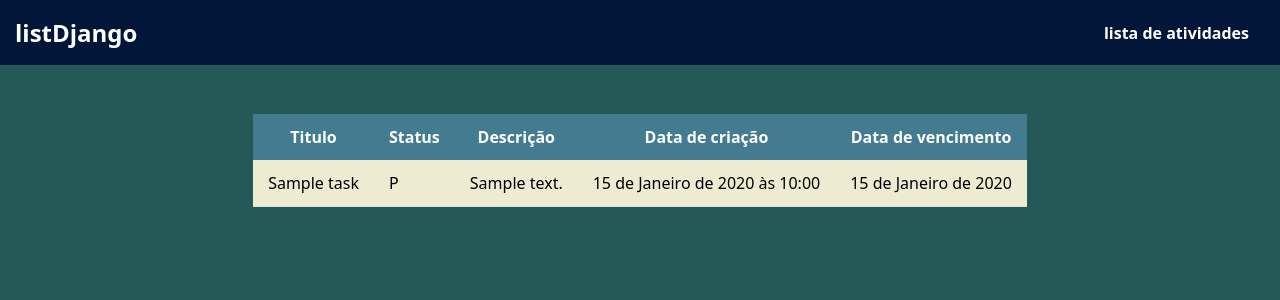
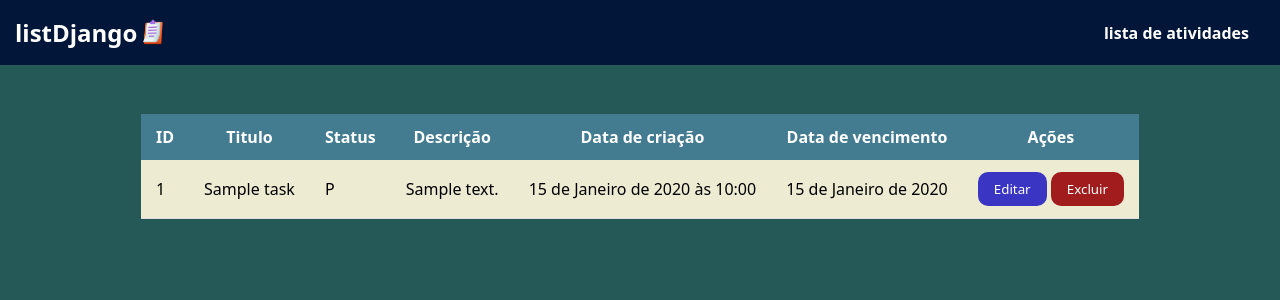
Before and after one commit to llwkascarvalho/Task-Django, a Django app: page / in a window 1280 px wide. Shown: the top 300 px of the page. Run offline with Django 5.2, Linux system fonts and the light colour scheme; tables that the repository leaves empty hold one stand-in row (values such as "Sample post").

Commit message:
Editar e Excluir tarefa

```diff
--- a/setup/urls.py
+++ b/setup/urls.py
@@ -17,10 +17,11 @@ Including another URLconf
 from django.contrib import admin
 from django.urls import path
 #from tasks.views import task_list
-from tasks.views import TaskListView
+from tasks.views import TaskListView, TaskUpdateView
 
 urlpatterns = [
     path('admin/', admin.site.urls),
     #path('',task_list),
     path('',TaskListView.as_view(), name = 'task-list'),
+    path('tasks/<int:pk>/edit/', TaskUpdateView.as_view(), name= 'task-edit'),
 ]
--- a/tasks/static/tasks/css/base.css
+++ b/tasks/static/tasks/css/base.css
@@ -3,6 +3,15 @@
     margin: 0;
     padding: 0;
     font-family: system-ui, -apple-system, BlinkMacSystemFont, 'Segoe UI', Roboto, Oxygen, Ubuntu, Cantarell, 'Open Sans', 'Helvetica Neue', sans-serif;
+}
+.navdiv img {
+    width: 32px;
+}
+
+.logo {
+    display: flex;
+    justify-content: center;
+    align-items: center;
 }
 
 body {
--- a/tasks/static/tasks/css/task_list.css
+++ b/tasks/static/tasks/css/task_list.css
@@ -26,3 +26,21 @@
 .content-table tbody tr:nth-last-of-type(even) {
     background-color: #d6bf8580;
 }
+
+tbody td button{
+    background-color: #437C90;
+    padding: 8px 16px;
+    width: fit-content;
+    border-radius: 10px;
+    border: none;
+}
+
+.btn-editar{
+    background-color: rgb(58, 53, 194);
+}
+.btn-excluir{
+    background-color: rgb(161, 29, 29);
+}
+tbody td button a {
+    color: white;
+}
--- a/tasks/templates/base.html
+++ b/tasks/templates/base.html
@@ -1,3 +1,5 @@
+{% load static %}
+
 <!DOCTYPE html>
 <html lang="pt-br">
 <head>
@@ -6,12 +8,13 @@
     <title>Lista de atividades</title>
     <link rel="stylesheet" href="static\tasks\css\task_list.css">
     <link rel="stylesheet" href="static\tasks\css\base.css">
+    <link rel="shortcut icon" href="{% static 'tasks/img/logo.png' %}" type="image/x-icon">
 </head>
 <body>
     <header>
         <nav class="navbar">
             <div class="navdiv">
-                <div class="logo"><a href="#">listDjango</a></div>
+                <div class="logo"><a href="#">listDjango</a><img src="{% static 'tasks/img/logo.png' %}" alt=""></div>
                 <ul>
                     <li><a href="{% url 'task-list' %}">Lista de atividades</a></li>
                 </ul>
--- a/tasks/templates/tasks/task_list.html
+++ b/tasks/templates/tasks/task_list.html
@@ -9,21 +9,28 @@
     <table class="content-table">
         <thead>
             <tr>
+                <th>ID</th>
                 <th>Titulo</th>
                 <th>Status</th>
                 <th>Descrição</th>
                 <th>Data de criação</th>
                 <th>Data de vencimento</th>
+                <th>Ações</th>
             </tr>
         </thead>
         <tbody>
             {% for task in tasks %}
                 <tr>
+                    <td>{{ task.pk}}</td>
                     <td>{{ task.title}}</td>
                     <td>{{task.status}}</td>
                     <td>{{task.description}}</td>
                     <td>{{task.created_at}}</td>
                     <td>{{task.due_date}}</td>
+                    <td>
+                        <button class="btn-editar"><a href="{% url "task-edit" pk=task.pk %}">Editar</a></button>
+                        <button class="btn-excluir"><a href="#">Excluir</a></button>
+                    </td>
                 </tr>
             {% endfor %}
         </tbody>
--- a/tasks/views.py
+++ b/tasks/views.py
@@ -1,6 +1,11 @@
 from django.shortcuts import render
-from .models import Task
+from django.forms import BaseModelForm
+from django.http import HttpResponse
 from django.views.generic import ListView
+from django.views.generic.edit import UpdateView
+from tasks.models import Task
+from tasks.forms import TaskForm
+from django.urls import reverse_lazy
 # Create your views here.
 
 #def task_list(request):
@@ -11,3 +16,11 @@ class TaskListView(ListView):
     model = Task
     tamplete_name = 'tasks/task_list.html'
     context_object_name = 'tasks'
+
+class TaskUpdateView(UpdateView):
+    model = Task
+    form_class = TaskForm
+    template_name = 'tasks/task_edit.html'
+    success_url = reverse_lazy('task-list')
+    def form_valid(self, form):
+        return super().form_valid(form)
```
Also changed, not shown: tasks/forms.py (added, +7 -0 lines), tasks/templates/tasks/task_edit.html (added, +14 -0 lines), tasks/static/tasks/css/task_edit.css (added), tasks/static/tasks/img/ico.ico (added), tasks/static/tasks/img/logo.png (added).
